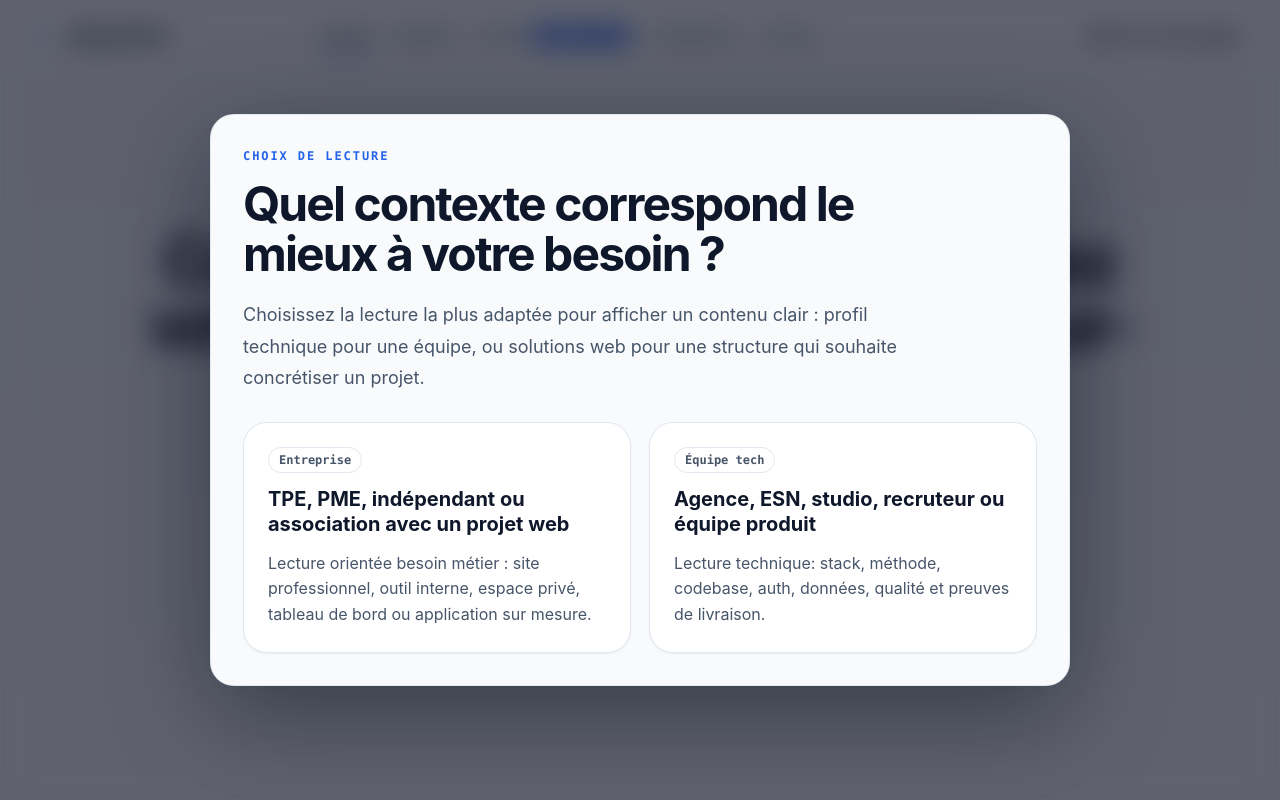
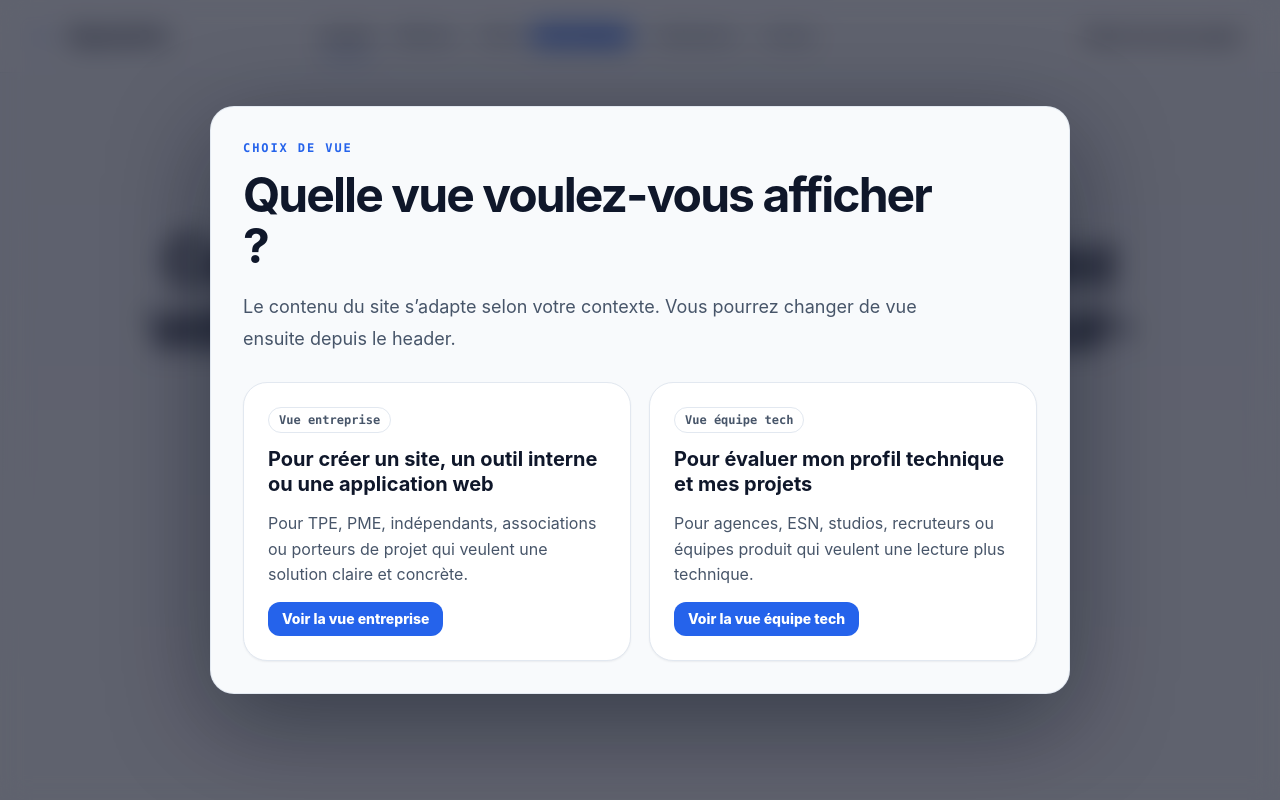
Before and after one commit to HippolyteDev/hippolytedev, a Next.js app: page / in a window 1280 px wide. Shown: the top 800 px of the page. Built offline with nearby package versions, Linux system fonts and the light colour scheme.

Commit message:
Simplify audience selection modal

```diff
--- a/app/globals.css
+++ b/app/globals.css
@@ -1098,7 +1098,7 @@ button.card {
 .audience-choice {
   display: grid;
   gap: 14px;
-  min-height: 210px;
+  min-height: 190px;
   text-align: left;
 }
 
@@ -1106,6 +1106,29 @@ button.card {
   color: var(--color-text);
   font-size: 20px;
   line-height: 1.25;
+}
+
+.audience-choice-cta {
+  display: inline-flex;
+  align-items: center;
+  justify-content: center;
+  width: fit-content;
+  margin-top: auto;
+  border-radius: 12px;
+  background: var(--color-primary);
+  padding: 10px 14px;
+  color: #ffffff;
+  font-size: 14px;
+  font-weight: 800;
+  line-height: 1;
+  transition:
+    background 160ms ease,
+    transform 160ms ease;
+}
+
+.audience-choice:hover .audience-choice-cta {
+  background: var(--color-primary-hover);
+  transform: translateY(-1px);
 }
 
 .audience-loading {
--- a/components/audience-provider.tsx
+++ b/components/audience-provider.tsx
@@ -170,30 +170,32 @@ function AudienceModal({ onSelect }: { onSelect: (mode: AudienceMode) => void })
         aria-modal="true"
         aria-labelledby="audience-modal-title"
       >
-        <p className="eyebrow">Choix de lecture</p>
+        <p className="eyebrow">Choix de vue</p>
         <h1 id="audience-modal-title" className="h2">
-          Quel contexte correspond le mieux à votre besoin ?
+          Quelle vue voulez-vous afficher ?
         </h1>
         <p className="lead">
-          Choisissez la lecture la plus adaptée pour afficher un contenu clair : profil technique
-          pour une équipe, ou solutions web pour une structure qui souhaite concrétiser un projet.
+          Le contenu du site s’adapte selon votre contexte. Vous pourrez changer de vue ensuite
+          depuis le header.
         </p>
         <div className="audience-choice-grid">
           <button className="card card-hover audience-choice" onClick={() => onSelect("direct")}>
-            <span className="badge">Entreprise</span>
-            <strong>TPE, PME, indépendant ou association avec un projet web</strong>
+            <span className="badge">Vue entreprise</span>
+            <strong>Pour créer un site, un outil interne ou une application web</strong>
             <span className="text-muted">
-              Lecture orientée besoin métier : site professionnel, outil interne, espace privé,
-              tableau de bord ou application sur mesure.
+              Pour TPE, PME, indépendants, associations ou porteurs de projet qui veulent une
+              solution claire et concrète.
             </span>
+            <span className="audience-choice-cta">Voir la vue entreprise</span>
           </button>
           <button className="card card-hover audience-choice" onClick={() => onSelect("agency")}>
-            <span className="badge">Équipe tech</span>
-            <strong>Agence, ESN, studio, recruteur ou équipe produit</strong>
+            <span className="badge">Vue équipe tech</span>
+            <strong>Pour évaluer mon profil technique et mes projets</strong>
             <span className="text-muted">
-              Lecture technique: stack, méthode, codebase, auth, données, qualité et preuves de
-              livraison.
+              Pour agences, ESN, studios, recruteurs ou équipes produit qui veulent une lecture plus
+              technique.
             </span>
+            <span className="audience-choice-cta">Voir la vue équipe tech</span>
           </button>
         </div>
       </section>
```
